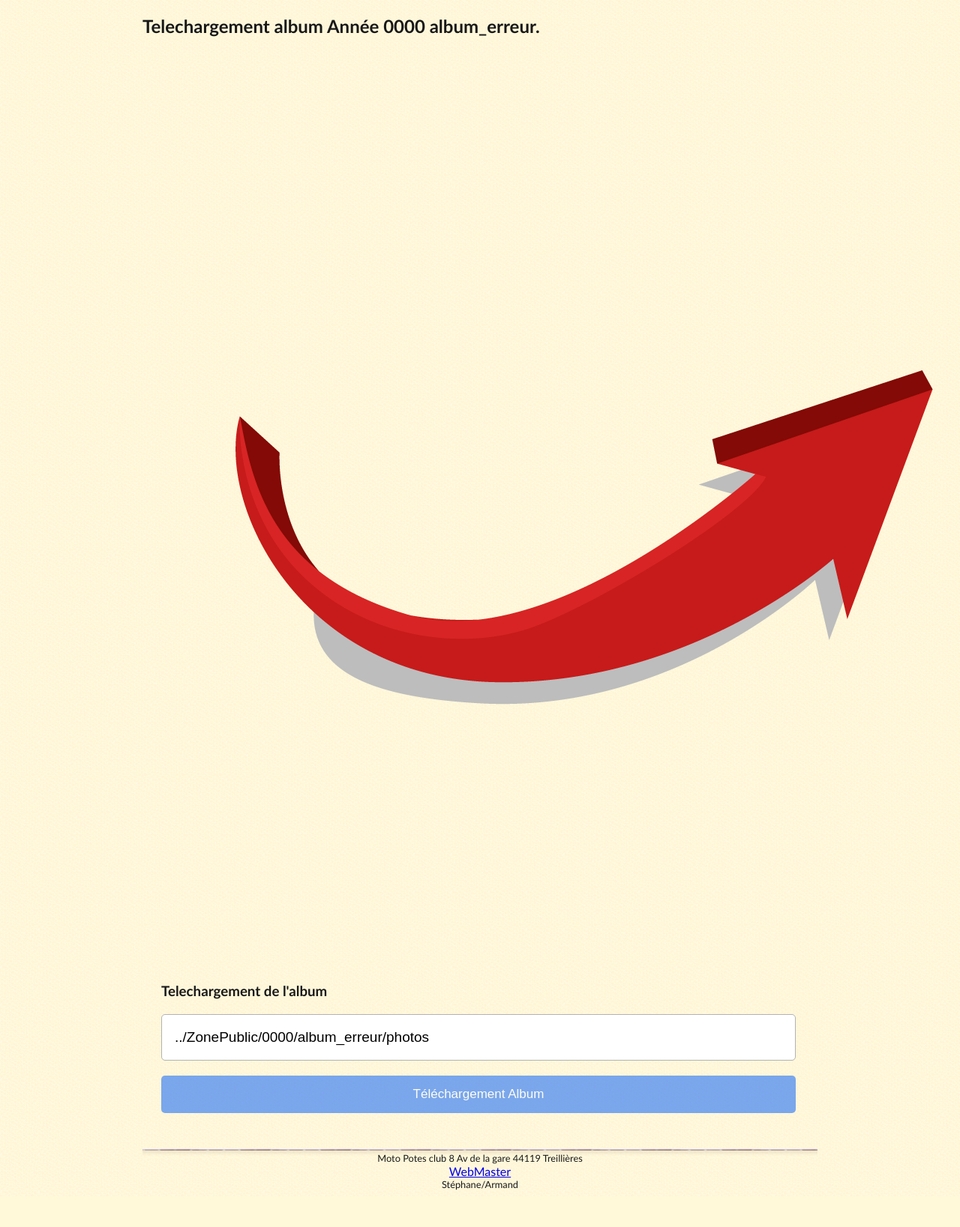
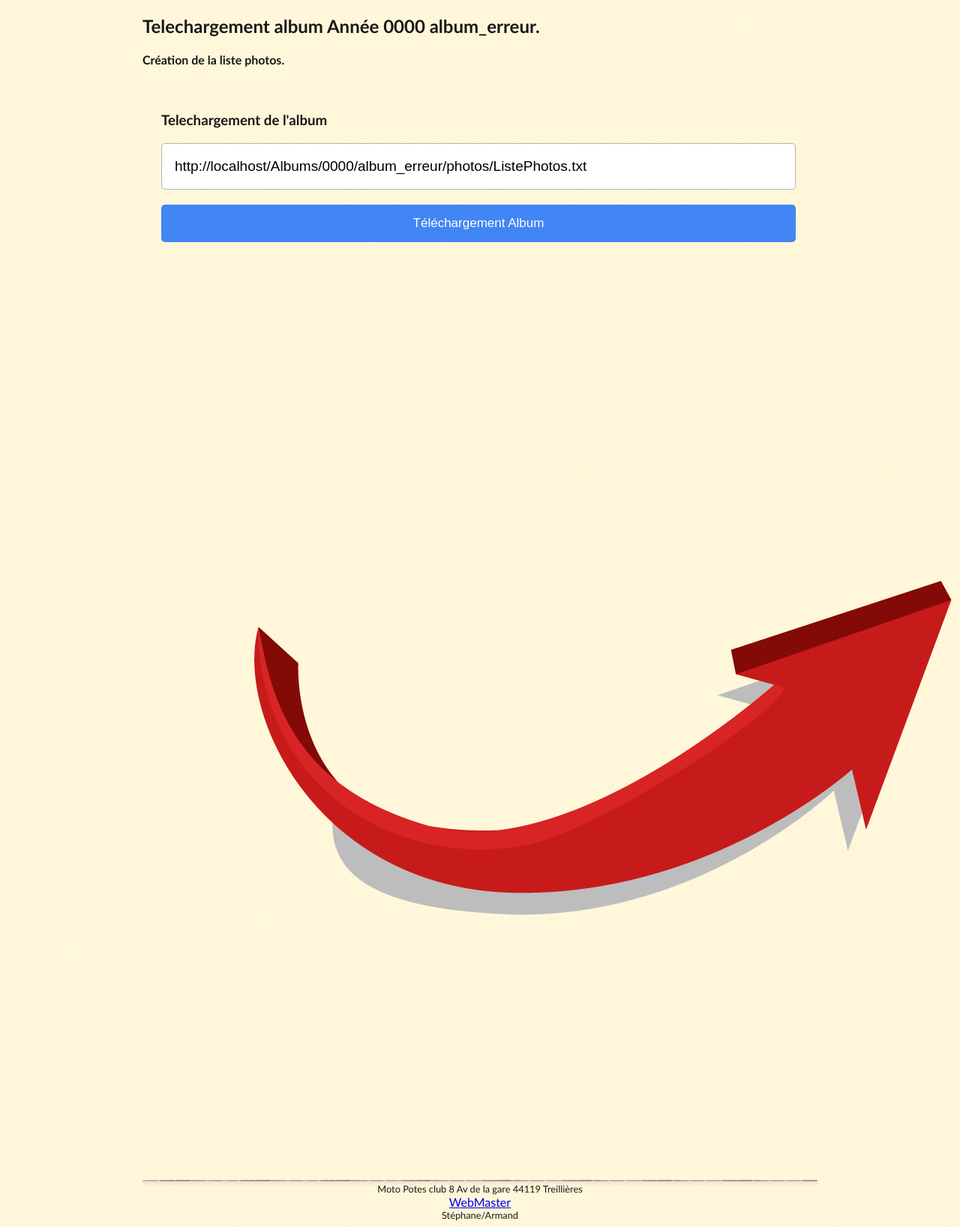
Before and after one commit to accd44119/MPC-Site-Web, a PHP site: page /ZoneProtegee/Telechargement.php in a window 1280 px wide; the page is wider, and only the part inside the window is pictured. Shown: the part 148-1785 px from the top of that part at 75% size. Before the commit the page ends 1744 px from the top of that part, so only its background shows below. Run offline with PHP 8.4, Linux system fonts and the light colour scheme.

Commit message:
Telechargement fetch liste fichier ok git status

```diff
--- a/ZoneProtegee/DownloadFile.js
+++ b/ZoneProtegee/DownloadFile.js
@@ -1,25 +1,29 @@
+console.log("Récupération pointeur sur input et button");
 const fileInput = document.querySelector("input"),
 downloadBtn = document.querySelector("button");
 
 downloadBtn.addEventListener("click", e => {
     e.preventDefault();
-    downloadBtn.innerText = "Telechargement fichiers...";
+    console.log("Event click button listener");
+    downloadBtn.innerText = "Préparation liste photos...";
     fetchDirectory(fileInput.value);
     //fetchFile(fileInput.value);
 });
 
 function fetchDirectory(url) {
-    fetch(url).then(res => {
-            console.log(res);
-            downloadBtn.innerText = "Récuperation liste photos Album...";
-       })
+    console.log("fetchDirectory url=",url);
+    fetch(url).then(res => res.text()).then( texte => {
+        console.log("fetch ok reponse text = ", texte);
+        downloadBtn.innerText = "Création liste photos Album...";
+    })
     .catch(() => {
-        alert("Erreur sur recuperation liste photos Album!");
+        alert("Erreur fetch liste photos Album!");
         downloadBtn.innerText = "Téléchargement Album";
     });
 }
 
 function fetchFile(url) {
+    console.log("fetchFile url=",url);
     fetch(url).then(res => res.blob()).then(file => {
         let tempUrl = URL.createObjectURL(file);
         const aTag = document.createElement("a");
@@ -27,7 +31,7 @@ function fetchFile(url) {
         aTag.download = url.replace(/^.*[\\\/]/, '');
         document.body.appendChild(aTag);
         aTag.click();
-        downloadBtn.innerText = "Téléchargement Photo....";
+        downloadBtn.innerText = "Téléchargement Photos....";
         URL.revokeObjectURL(tempUrl);
         aTag.remove();
     }).catch(() => {
--- a/ZoneProtegee/Telechargement.php
+++ b/ZoneProtegee/Telechargement.php
@@ -35,35 +35,36 @@
 			$Album_No_Space = urlencode($Album);
 			//$TelechargerAlbum = $Protect_rep . 'Telechargement.php?Annee='. $YearDisplay .'&Album='. $Album_No_Space  ;
 			$display_Exit_Photo = $ZonePublic_rep . 'albums.php?Annee=' . $YearDisplay  ;
-			$Url = $ZonePublic_rep . $YearDisplay . '/' . $Album . '/photos';
 			echo '<div id="Titre_Telechargement">';
 			echo '<h2> Telechargement album Année '. $YearDisplay . ' ' . $Album . '. </h2>';
-			//echo '<a href="'. $TelechargerAlbum .'"> TELECHARGEMENT Album    </a>';
-			//echo '</div>';
-			//echo '<div id="Exit_Telechargement">';
-			echo '<a href="'. $display_Exit_Photo .'">      <img src="' . $image_rep .'fleche-retour-rouge.png" title="Afficher album" alt="Afficher album"></a>';
+			$RepertoirePhotos = $Albums_rep . $YearDisplay . '/' . $Album . '/photos';
+			$FichierListePhotos = $RepertoirePhotos .'/ListePhotos.txt';
+			$Url = 'http://' . $_SERVER['HTTP_HOST']. substr($FichierListePhotos,2);
+			// Création du fichier texte de la liste de la liste des photos du repertoire photos si il n'existe pas
+			if (file_exists($FichierListePhotos)){
+				echo "<h4> La liste photos existe.</h4>";
+			}
+			else {
+				echo "<h4> Création de la liste photos.</h4>";
+				// creer fichier $FichierListePhotos
+				$ListePhotos_f = fopen($FichierListePhotos, 'w');
+				$ListePhotos = scandir($RepertoirePhotos);
+				foreach ($ListePhotos as $entryPhotos){
+					if ($entryPhotos != "." && $entryPhotos != "..") {
+						fwrite($ListePhotos_f,($entryPhotos."\r\n"));
+					}
+				}
+				fclose($ListePhotos_f);
+			}
 			echo '</div>';
 			echo '<div id="Telechargement" class="wrapper">';
-			// Recuperation de la liste des photos du repertoire photos
-			//$ListePhotos = scandir($Albums_rep . $YearDisplay . '/' . $Album . '/photos');
-			//$Num_Photo=0;
-			//foreach ($ListePhotos as $entryPhotos){
-				//if ($entryPhotos != "." && $entryPhotos != "..") {
-					//$vignette = $Albums_rep . $YearDisplay . '/'. $Album . '/vignettes/tn_' . $entryPhotos;
-					//$photos   = $YearDisplay . '/'. $Album . '/photos/' . $entryPhotos;
-					//$display_Photo = $ZonePublic_rep . 'display_photos.php?Photo='. $Num_Photo .'&Annee='. $YearDisplay .'&Album='. $Album_No_Space  ;
-					//echo '<div class="Vignette_Album">';
-					//echo '<a href="'. $display_Photo .'" class="Choix_Photos"> <img src="' . $vignette .'" alt="'. $vignette. '"> </a>';
-					//echo '</div>';
-					//}
-					//$Num_Photo++;
-				//}
 			echo "<h3>Telechargement de l'album</h3>";
 			echo '<form action="#">';
 			echo '	<input type="url" value = "' . $Url. '" placeholder="Paste file url" required>';
 			echo '	<button>Téléchargement Album</button>';
 			//echo '	<button>Abandon</button>';
 			echo '</form>';
+			echo '<a href="'. $display_Exit_Photo .'">      <img src="' . $image_rep .'fleche-retour-rouge.png" title="Afficher album" alt="Afficher album"></a>';
 			echo '</div>';
 		?>
 
```
Also changed, not shown: .htaccess, Albums/.htaccess (added), 1 other file.
